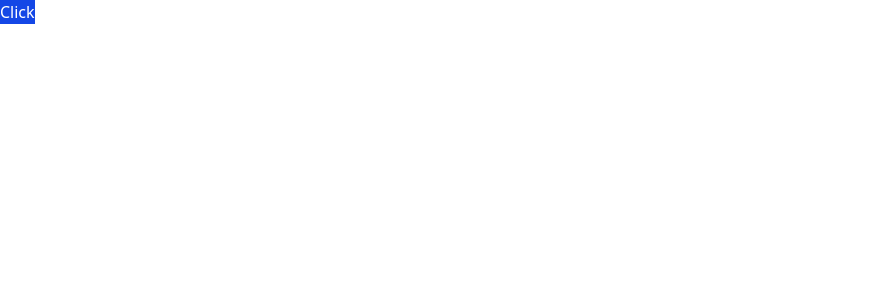
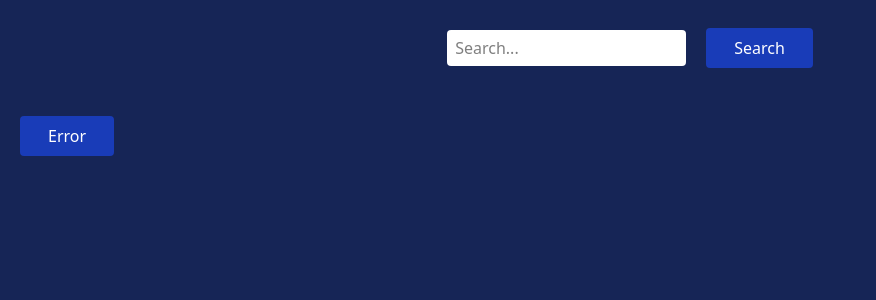
Before and after one commit to 1Arseniy/RSS-React-app, a React (Vite) app: page / in a window 1280 px wide. Shown: the top 300 px of the page, without its empty margins (0-876 px from the left). Built offline with nearby package versions, Linux system fonts and the light colour scheme.

Commit message:
feat: add basic components

```diff
--- a/src/App.tsx
+++ b/src/App.tsx
@@ -1,11 +1,13 @@
 import { Component } from 'react';
-import Button from './components/Button/Button';
+import Header from './components/Header/Header';
+import Main from './components/Main/Main';
 
 class App extends Component {
   render() {
     return (
       <>
-        <Button />
+        <Header />
+        <Main />
       </>
     );
   }
--- a/src/components/Button/Button.module.css
+++ /dev/null
@@ -1,5 +0,0 @@
-@import url('../../styles/variables.css');
-
-.button {
-  cursor: pointer;
-}
--- a/src/components/Button/Button.tsx
+++ b/src/components/Button/Button.tsx
@@ -1,11 +1,14 @@
 import { Component } from 'react';
-import styles from './Button.module.css';
 
-class Button extends Component {
+class Button extends Component<{
+  children: React.ReactNode;
+}> {
   render() {
+    const { children } = this.props;
+
     return (
-      <button className={`bg-blue-700 text-white ${styles.button}`}>
-        Click
+      <button className="bg-blue-800 text-white px-7 rounded-sm py-2 cursor-pointer hover:bg-blue-700 m-5">
+        {children}
       </button>
     );
   }
--- /dev/null
+++ b/src/components/CardList/CardList.tsx
@@ -0,0 +1,9 @@
+import { Component } from 'react';
+
+class CardList extends Component {
+  render() {
+    return <div></div>;
+  }
+}
+
+export default CardList;
--- /dev/null
+++ b/src/components/Header/Header.tsx
@@ -0,0 +1,16 @@
+import { Component } from 'react';
+import Button from '../Button/Button';
+import InputSearch from '../InputSearch/InputSearch';
+
+class Header extends Component {
+  render() {
+    return (
+      <header className="h-24 flex justify-center items-center">
+        <InputSearch />
+        <Button>Search</Button>
+      </header>
+    );
+  }
+}
+
+export default Header;
--- /dev/null
+++ b/src/components/InputSearch/InputSearch.tsx
@@ -0,0 +1,14 @@
+import { Component } from 'react';
+
+class InputSearch extends Component {
+  render() {
+    return (
+      <input
+        placeholder="Search..."
+        className="h-9 bg-white rounded-sm pl-2 focus-within:outline-2 focus-within:outline-blue-700"
+      ></input>
+    );
+  }
+}
+
+export default InputSearch;
--- /dev/null
+++ b/src/components/Main/Main.tsx
@@ -0,0 +1,18 @@
+import { Component } from 'react';
+import CardList from '../CardList/CardList';
+import Button from '../Button/Button';
+
+class Main extends Component {
+  render() {
+    return (
+      <main className="flex">
+        <CardList />
+        <div>
+          <Button>Error</Button>
+        </div>
+      </main>
+    );
+  }
+}
+
+export default Main;
--- a/src/styles/index.css
+++ b/src/styles/index.css
@@ -1,6 +1,13 @@
-@import url(./variables.css);
 @import 'tailwindcss';
 
 body {
   margin: 0;
 }
+
+#root {
+  display: flex;
+  height: 100vh;
+  flex-direction: column;
+  background-color: var(--color-blue-950);
+  font-weight: var(--font-weight-medium);
+}
--- a/src/styles/variables.css
+++ /dev/null
@@ -1,3 +0,0 @@
-:root {
-  --blue: #003049;
-}
```
Also changed, not shown: 1 other file (tests, documents, lock files or other folders).
